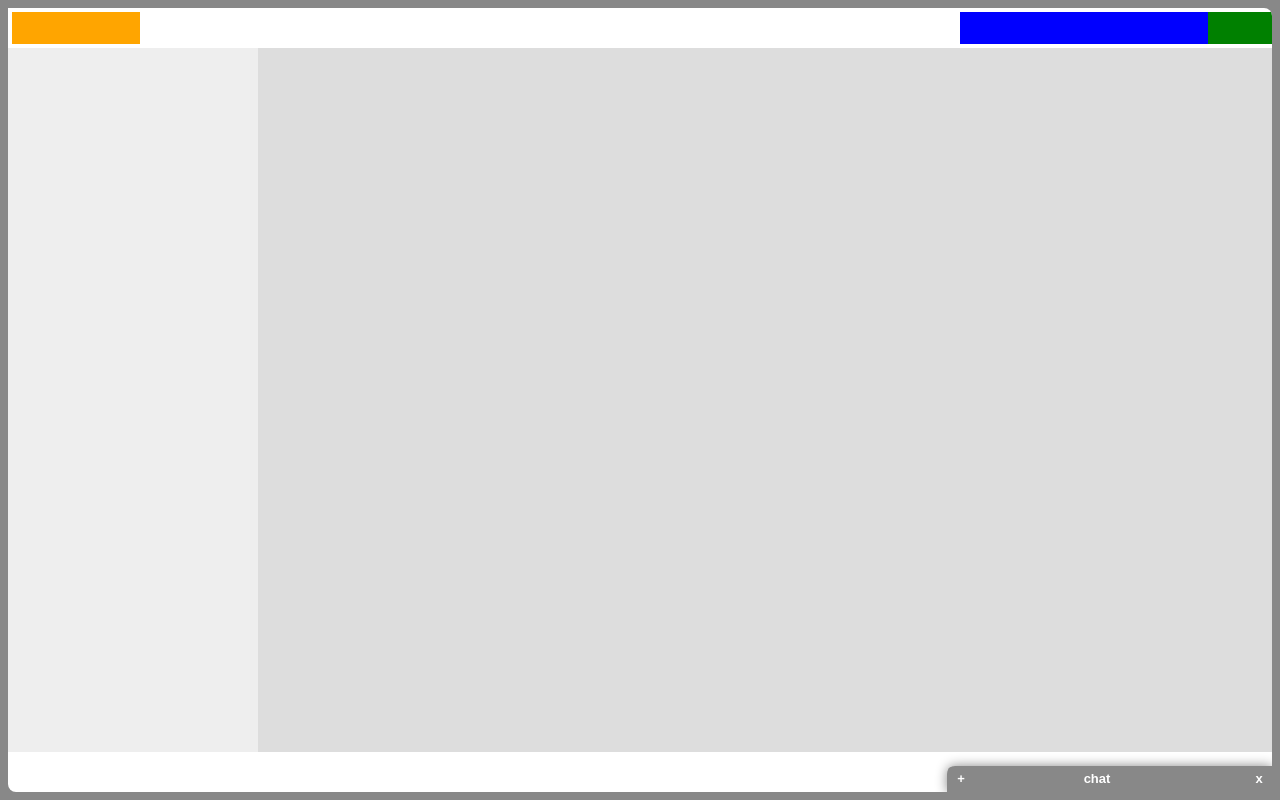
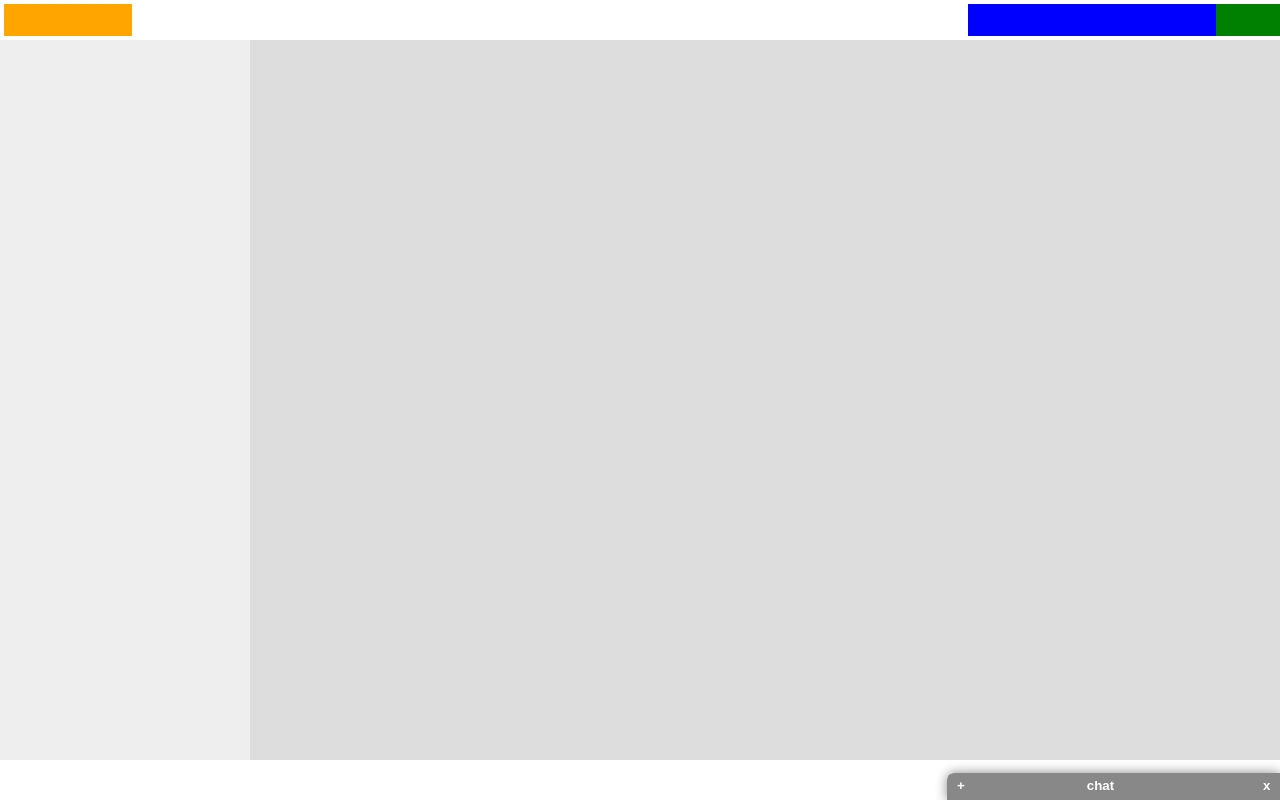
Before and after one commit to ilath/SinglePageWebApplication, a plain HTML site: page chapter-4/spa.html in a window 1280 px wide. Drawn offline with Linux system fonts and the light colour scheme.

Commit message:
Signed-off-by: ilath

```diff
--- a/chapter-4/css/spa.css
+++ b/chapter-4/css/spa.css
@@ -9,7 +9,7 @@
 }
 
 h1, h2, h3, h4, h5, h6, p {
-  margin-bottom: 10px;
+  margin-bottom: 6pt;
 }
 
 ol, ul, dl {
@@ -21,7 +21,7 @@ ol, ul, dl {
 /** Begin standard selectors */
 
 body {
-  font: 13px 'Trebuchet MS', Verdana, Helvetica, Arial, sans-serif;
+  font: 10pt 'Trebuchet MS', Verdana, Helvetica, Arial, sans-serif;
   color: #444;
   background-color: #888;
 }
@@ -49,15 +49,14 @@ strong {
 
 #spa {
   position: absolute;
-  top: 8px;
-  left: 8px;
-  bottom: 8px;
-  right: 8px;
-  min-height: 500px;
-  min-width: 500px;
+  top: 0;
+  left: 0;
+  bottom: 0;
+  right: 0;
+  background: #fff;
+  min-height: 15em;
+  min-width: 35em;
   overflow: hidden;
-  background-color: #fff;
-  border-radius: 0 8px 0 8px;
 }
 
 /** End spa namespace selectors */
--- a/chapter-4/js/spa.chat.js
+++ b/chapter-4/js/spa.chat.js
@@ -4,7 +4,7 @@ spa.chat = (function() {
   //---------- BEGIN MODULE SCOPE VARIABLES ----------
   var
     configMap = {
-      main_html:  String()
+      main_html :  String()
         + '<div class="spa-chat">'
           + '<div class="spa-chat-head">'
             + '<div class="spa-chat-head-toggle">+</div>'
@@ -27,7 +27,6 @@ spa.chat = (function() {
         slider_close_time   : true,
         slider_opened_em    : true,
         slider_closed_em    : true,
-        slider_opened_title : true,
         slider_closed_title : true,
 
         chat_model      : true,
@@ -35,12 +34,14 @@ spa.chat = (function() {
         set_chat_anchor : true
       },
 
-      slider_open_time    : 250,
-      slider_close_time   : 250,
-      slider_opened_em    : 16,
-      slider_closed_em    : 2,
-      slider_opened_title : 'click to close',
-      slider_closed_title : 'click to open',
+      slider_open_time      : 250,
+      slider_close_time     : 250,
+      slider_opened_em      : 18,
+      slider_closed_em      : 2,
+      slider_opened_min_em  : 10,
+      window_height_min_em  : 20,
+      slider_opened_title   : 'click to close',
+      slider_closed_title   : 'click to open',
 
       chat_model      : null,
       people_model    : null,
@@ -57,7 +58,8 @@ spa.chat = (function() {
     jqueryMap = {},
 
     setJqueryMap, getEmSize, setPxSizes, setSliderPosition,
-    onClickToggle, configModule, initModule
+    onClickToggle, configModule, initModule,
+    removeSlider, handleResize
     ;
     //---------- END MODULE SCOPE VARIABLES ----------
 
@@ -89,11 +91,18 @@ spa.chat = (function() {
 
   // Begin Dom Method /setPxSizes/
   setPxSizes = function () {
-    var px_per_em, opened_height_em;
+    var px_per_em, window_height_em, opened_height_em;
 
     px_per_em = getEmSize( jqueryMap.$slider.get(0) );
 
-    opened_height_em = configMap.slider_opened_em;
+    window_height_em = Math.floor(
+      ( $(window).height() / px_per_em ) + 0.5
+    );
+
+    opened_height_em
+    = window_height_em > configMap.window_height_min_em
+    ? configMap.slider_opened_em
+    : configMap.slider_opened_min_em;
 
     stateMap.px_per_em = px_per_em;
     stateMap.slider_closed_px = configMap.slider_closed_em * px_per_em;
@@ -104,6 +113,30 @@ spa.chat = (function() {
     });
   };
   // End Dom Method /setPxSizes
+
+  // Begin public method /handlesResize/
+  // Purpose :
+  //    Given a window resize event, adjust the represention
+  //    provided by this module if needed
+  // Actions :
+  //    If the window height or width falls below
+  //    a given threshold, resize the chat slider for the
+  //    reduced window size.
+  // Returns : Boolean
+  //    * false - resize not considered
+  //    * true  - resize considered
+  // Throws : none
+  handleResize = function () {
+    // don't do anything if we don't have a slider $container
+    if ( !jqueryMap.$slider ) { return false; }
+
+    setPxSizes();
+    if( stateMap.position_type === 'opened' ) {
+      jqueryMap.$slider.css({ height : stateMap.slider_opened_px });
+    }
+    return true;
+  };
+  // End public method /handleResize/
 
   // Begin public method /setSliderPosition/
   //
@@ -243,12 +276,40 @@ spa.chat = (function() {
   };
   // End public method /initModule/
 
+  // Begin public method /removeSlider/
+  // Purpose:
+  //  * Removes chatSlider DOM elements
+  //  * Reverts to initial state
+  //  * Revmoves pointers to callback and other dats
+  // Arguments : none
+  // Returns : true
+  // Throws : none
+  removeSlider = function () {
+    // unwind initialization and states
+    // remove DOM container; this removes event bingdings todo
+    if ( jqueryMap.$slider ){
+      jqueryMap.$slider.remove();
+      jqueryMap = {};
+    }
 
+    stateMap.$append_target = null;
+    stateMap.position_type  = 'closed';
+
+    // unwind key configuration
+    configMap.chat_model      = null;
+    configMap.people_model    = null;
+    configMap.set_chat_anchor = null;
+
+    return true;
+  };
+  // End public method /removeSlider/
 
   // return public Method
   return {
     setSliderPosition : setSliderPosition,
     configModule      : configModule,
-    initModule        : initModule
+    initModule        : initModule,
+    removeSlider      : removeSlider,
+    handleResize      : handleResize
   };
 }());
--- a/chapter-4/js/spa.shell.js
+++ b/chapter-4/js/spa.shell.js
@@ -29,14 +29,19 @@ spa.shell = (function () {
           + '<div class="spa-shell-main-content"></div>'
         + '</div>'
         + '<div class="spa-shell-foot"></div>'
-        + '<div class="spa-shell-modal"></div>'
+        + '<div class="spa-shell-modal"></div>',
+      resize_interval : 200,
     },
 
-    stateMap  = { anchor_map : {} },
+    stateMap  = {
+      $container  : undefined,
+      anchor_map  : {},
+      resize_idto : undefined
+    },
     jqueryMap = {},
 
     copyAnchorMap,    setJqueryMap,
-    changeAnchorPart, onHashchange,
+    changeAnchorPart, onHashchange, onResize,
     setChatAnchor,    initModule;
   //----------------- END MODULE SCOPE VARIABLES ---------------
 
@@ -190,6 +195,20 @@ spa.shell = (function () {
   // End Event handler /onHashchange/
   //-------------------- END EVENT HANDLERS --------------------
 
+  // Begin Event handler /onResize/
+  onResize = function (){
+    if( stateMap.resize_idto ) { return true; }
+
+    spa.chat.handleResize();
+    stateMap.resize_idto = setTimeout(
+      function (){ stateMap.resize_idto = undefined; },
+      configMap.resize_interval
+    );
+
+    return true;
+  };
+  // End Event handler /onHashchange/
+
   //---------------------- BEGIN CALLBACKS ---------------------
   // Begin callback method /setChatAnchor/
   // Example  : setChatAnchor( 'closed' );
@@ -253,6 +272,7 @@ spa.shell = (function () {
     // is considered on-load
     //
     $(window)
+      .bind( 'resize', onResize )
       .bind( 'hashchange', onHashchange )
       .trigger( 'hashchange' );
 
```
